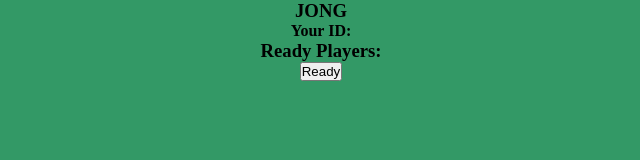
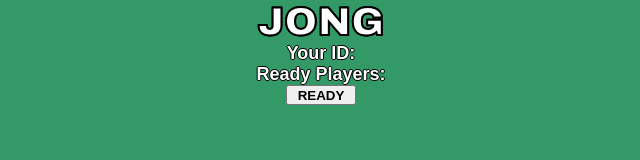
Before and after one commit to james-moreno/jong, a website: page client/index.html in a window 1280 px wide. Shown: the whole page, without its empty margins (319-959 px from the left). Drawn offline with nearby package versions, Linux system fonts and the light colour scheme; no server answers; files whose address does not match are found by name.

Commit message:
style changes and turn timer cycling players

```diff
--- a/client/app.js
+++ b/client/app.js
@@ -35,6 +35,7 @@ app.controller('gameController', ['$scope', '$cookies', 'gameSocket',  function(
         $scope.myId = $scope.player.name;
     });
     $scope.$on('socket:timerUpdate', function(event, time){
+        console.log($scope.player.isTurn);
         $scope.time = time;
     });
     $scope.ready = function(){
--- a/client/index.html
+++ b/client/index.html
@@ -6,14 +6,15 @@
         <link rel="stylesheet" href="/styles.css" media="screen" title="no title">
     </head>
     <body ng-controller="gameController">
-        <h3>JONG</h3>
-        <h4>Your ID: {{myId}}</h4>
-        <h5 ng-show="time">Time: {{time}}</h5>
-        <h3 ng-head="started">Ready Players: {{readyPlayers}}</h3>
+        <h1 id="jong" class="gameText">JONG</h1>
+        <p class="gameText">Your ID: {{myId}}</p>
+        <p class="gameText" ng-hide="started">Ready Players: {{readyPlayers}}</p>
+        <p class="gameText" ng-show="time">Time: {{time}}</p>
+        <p class="gameText" ng-show="player.isTurn">YOUR TURN</p>
         <div ng-hide="started">
-            <button ng-hide="player.ready" ng-click="ready()">Ready</button>
-            <button ng-hide="!player.ready" ng-click="unready()">Un-Ready</button>
-            <button ng-show="readyPlayers == 4" ng-click="startGame()">Start Game</button>
+            <button class="startButton" ng-hide="player.ready" ng-click="ready()">READY</button>
+            <button class="startButton" ng-hide="!player.ready" ng-click="unready()">UNREADY</button>
+            <button class="startButton" ng-show="readyPlayers == 4" ng-click="startGame()">START GAME</button>
         </div>
         <div class="hand" ng-repeat="tile in player.hand">
             <div class="tile" ng-click="discard(tile)">{{tile.suit}}{{tile.value}}</div>
--- a/client/styles.css
+++ b/client/styles.css
@@ -6,6 +6,14 @@
 body {
     min-width: 1080px;
     background: #339966;
+}
+#jong {
+    font-family: "Arial Black", "Arial Bold", Gadget, sans-serif;
+    font-size: 40px;
+    font-weight: 900;
+    -webkit-text-fill-color: white; /* Will override color (regardless of order) */
+    -webkit-text-stroke-width: 2px;
+    -webkit-text-stroke-color: black
 }
 .tile {
     display: inline-block;
@@ -19,3 +27,18 @@ body {
 .hand {
     display: inline-block;
 }
+.gameText {
+    color: white;
+    text-shadow: -1px 0 black, 0 1px black, 1px 0 black, 0 -1px black;
+    font-size: 18px;
+    font-weight: 600;
+    font-family: sans-serif;
+}
+.startButton {
+    min-width: 50px;
+    height: 20px;
+    font-weight: 600;
+    font-family: sans-serif;
+    padding-left: 10px;
+    padding-right: 10px;
+}
```
Also changed, not shown: server/game.js (+3 -27 lines), server/sockets.js (+10 -5 lines).
